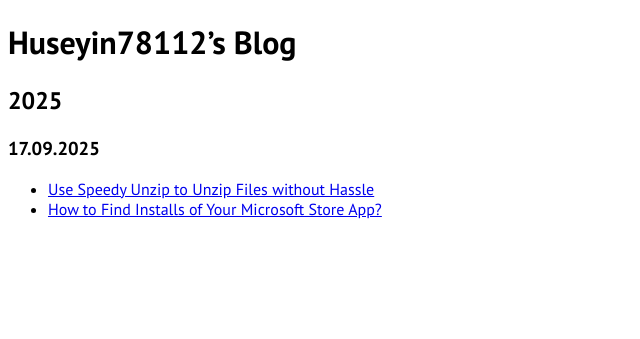
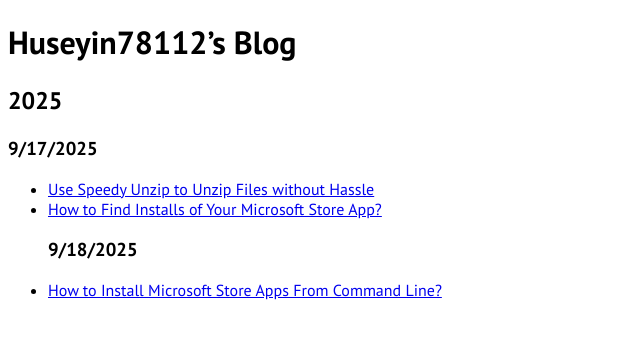
Before and after one commit to huseyin78112/blog.huseyin78112.info, a Jekyll site: the page built from index.md, in a window 1280 px wide. Shown: the top 339 px of the page, without its empty margins (0-640 px from the left). Built offline with Jekyll 4.4.1, drawn with Linux system fonts in a browser that asks for light colours; our own code applies the rules of GitHub Pages for plain Markdown files.

Commit message:
Update index.md

```diff
--- a/index.md
+++ b/index.md
@@ -1,5 +1,7 @@
 # Huseyin78112's Blog
 ## 2025
-### 17.09.2025
+### 9/17/2025
 * [Use Speedy Unzip to Unzip Files without Hassle](/2025/09/17/use-speedy-unzip-to-unzip-files-without-hassle)
 * [How to Find Installs of Your Microsoft Store App?](/2025/09/17/how-to-find-installs-of-your-microsoft-store-app)
+### 9/18/2025
+* [How to Install Microsoft Store Apps From Command Line?](/2025/09/18/how-to-install-microsoft-store-apps-from-command-line)
```
